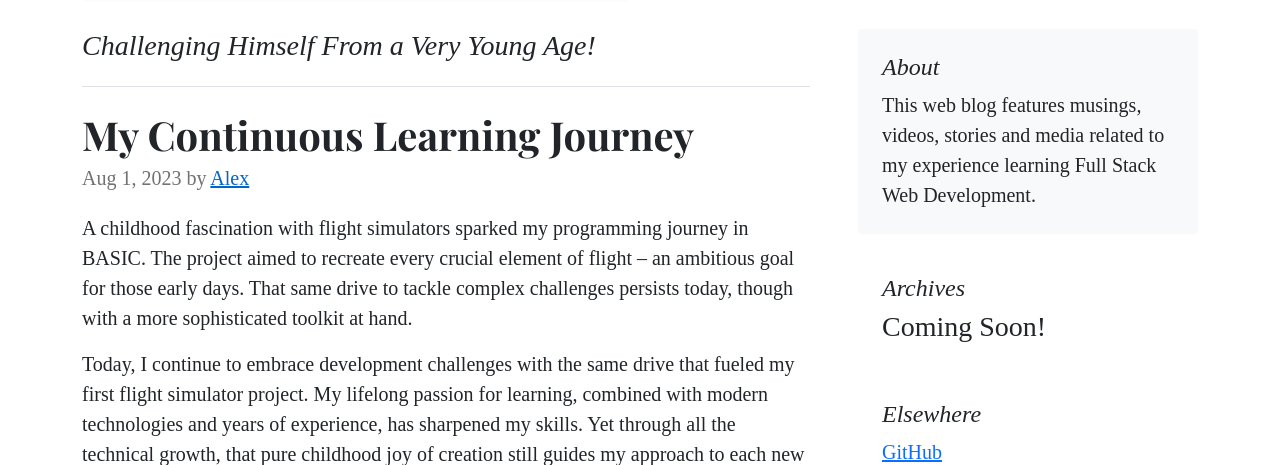
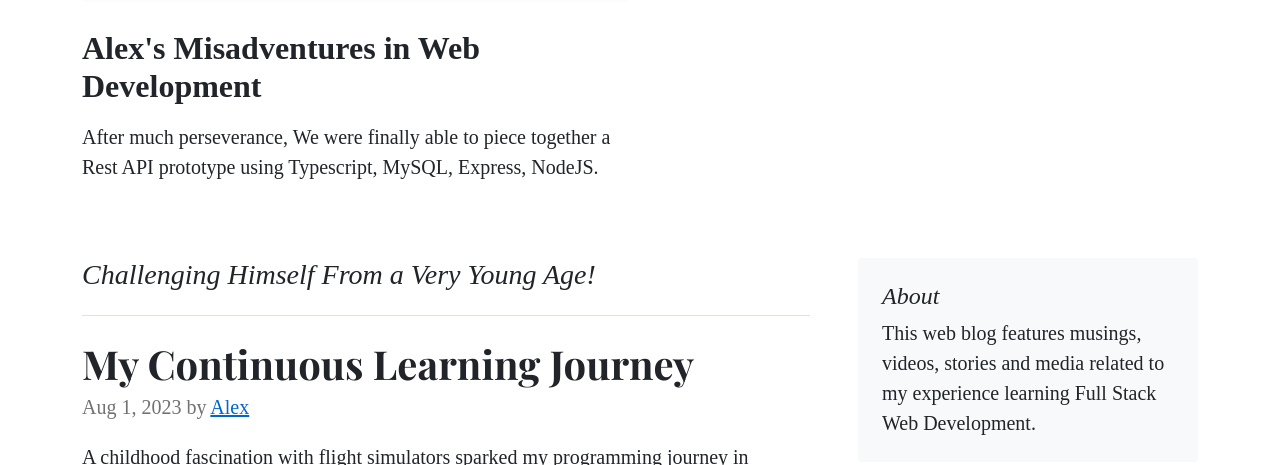
Before and after one commit to alexanderthenotsobad-git/nvrs, a website: page public/index.html in a window 1280 px wide. Shown: the part 1014-1479 px from the top of the page. Drawn offline with nearby package versions, Linux system fonts and the light colour scheme.

Commit message:
Fixed node issues index.js now delivers as before.

```diff
--- a/package.json
+++ b/package.json
@@ -21,9 +21,9 @@
   "homepage": "https://github.com/alexanderthenotsobad-git/nvrs#readme",
   "dependencies": {
     "cors": "^2.8.5",
-    "dotenv": "^16.4.5",
-    "express": "^4.19.2",
-    "mysql2": "^3.10.1"
+    "dotenv": "^16.4.7",
+    "express": "^4.21.2",
+    "mysql2": "^3.12.0"
   },
   "devDependencies": {
     "@types/cors": "^2.8.17",
--- a/public/index.html
+++ b/public/index.html
@@ -100,6 +100,7 @@
         <div class="row">
           <div class="col-md-6">
             <h1 class="h2 fw-bold">Latest: Node.js REST API Development</h1>
+            <h3>2025</h3>
             <p class="lead my-3">
               Explore the development process of building a REST API using Typescript, Node.js, Express, and MySQL. Learn about server configuration, database integration, and API endpoint design.
             </p>
@@ -160,6 +161,18 @@
         </div>
       </div>
 
+      <div class="col-md-6 px-0">
+        <h1 class="h2 fw-bold">  <!-- Changed from display-4 fst-italic -->
+          Alex's Misadventures in Web Development
+        </h1>
+        <p class="lead my-3">
+          After much perseverance, We were finally able to piece together a Rest API prototype using Typescript, MySQL, Express, NodeJS.
+        </p>
+        <p class="lead mb-0">
+          <a href="/static/nvrs-details.html" class="text-white fw-bold">Continue reading...</a>
+        </p>
+      </div>
+      <br>
       <div class="row g-5">
         <div class="col-md-8">
           <h3 class="pb-4 mb-4 fst-italic border-bottom">
```
Also changed, not shown: public/index2.html (+1 -1 lines), 1 other file.
